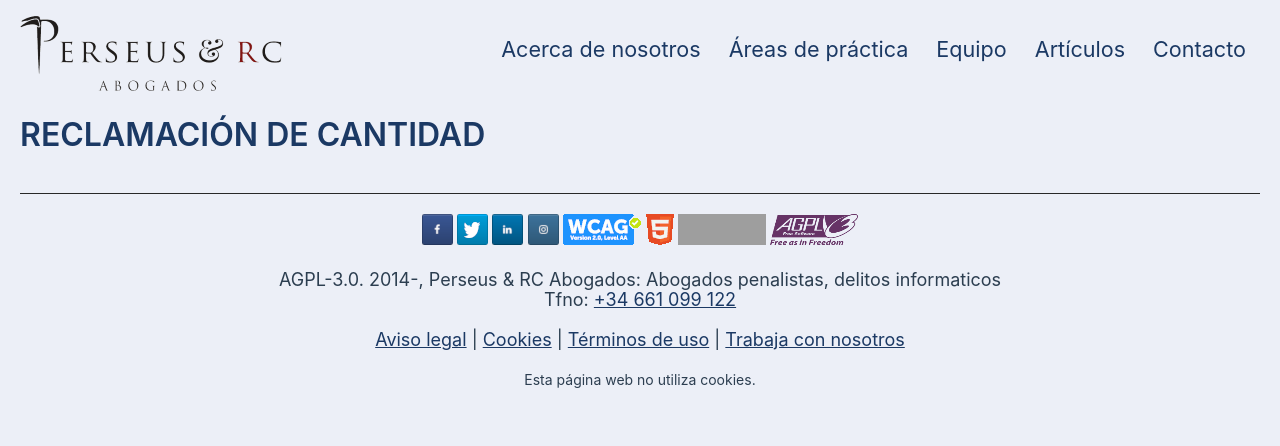
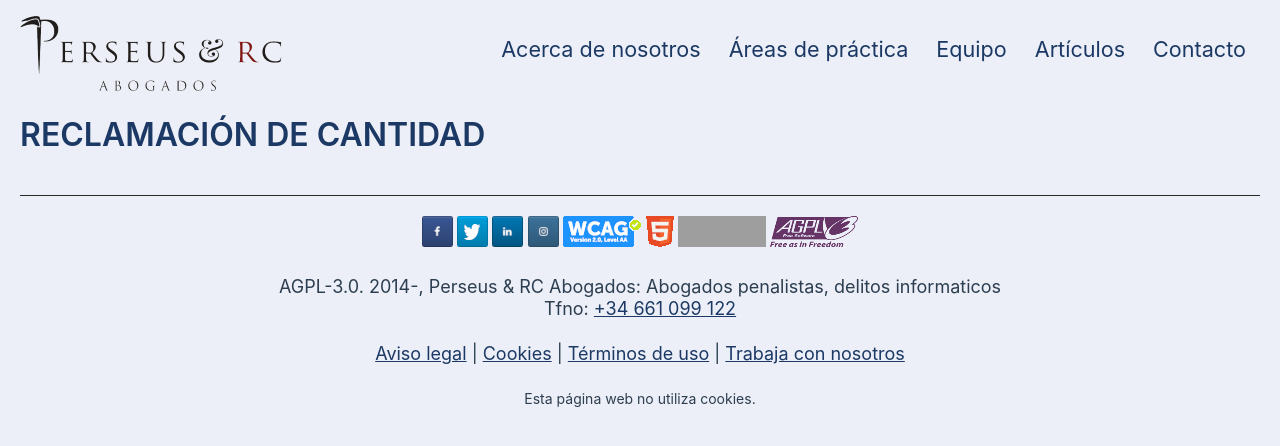
Before and after one commit to streaming10/perseusnew, a Jekyll site: the page built from reclamacion-de-cantidad.md, in a window 1280 px wide. Shown: the top 446 px of the page. Built offline with Jekyll 4.4.1, drawn with Linux system fonts in a browser that asks for light colours; our own code applies the rules of GitHub Pages for plain Markdown files; grey boxes are pictures that could not be loaded.

Commit message:
Update style.css

```diff
--- a/css/style.css
+++ b/css/style.css
@@ -117,7 +117,7 @@ html {
   max-width: 1348px;
   margin: auto;
   padding: 0px 20px 0px 20px;
-  line-height: 20px;
+  line-height: 1.4em;
   overflow-y: scroll;
 }
 
```
